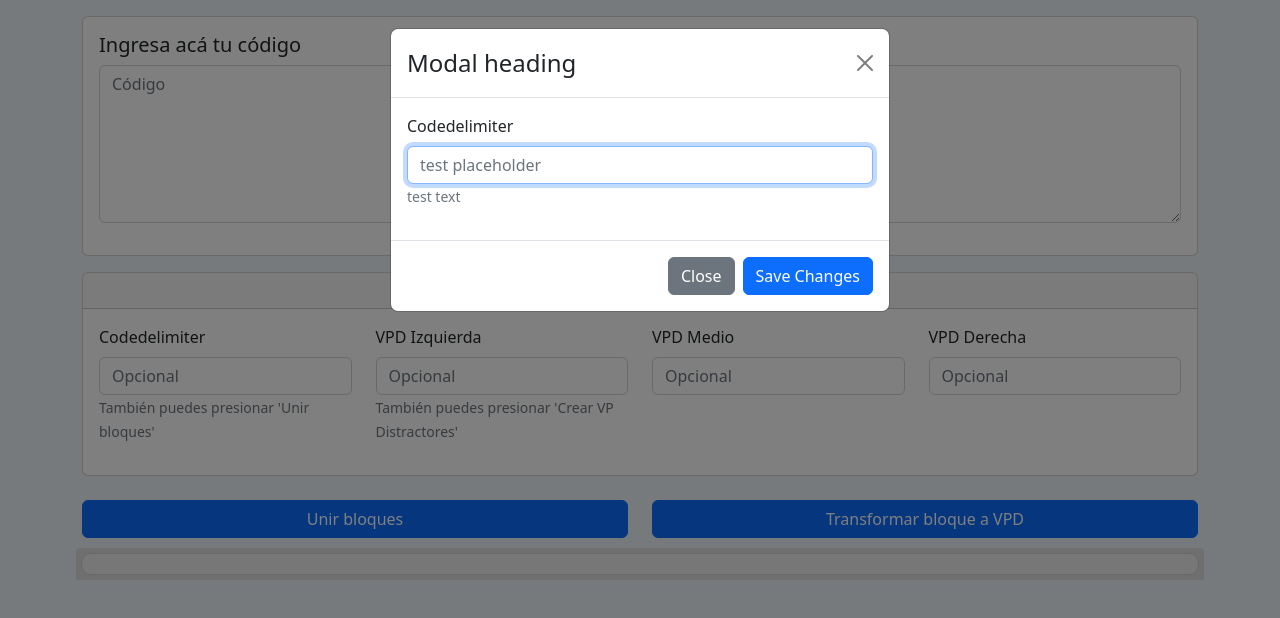
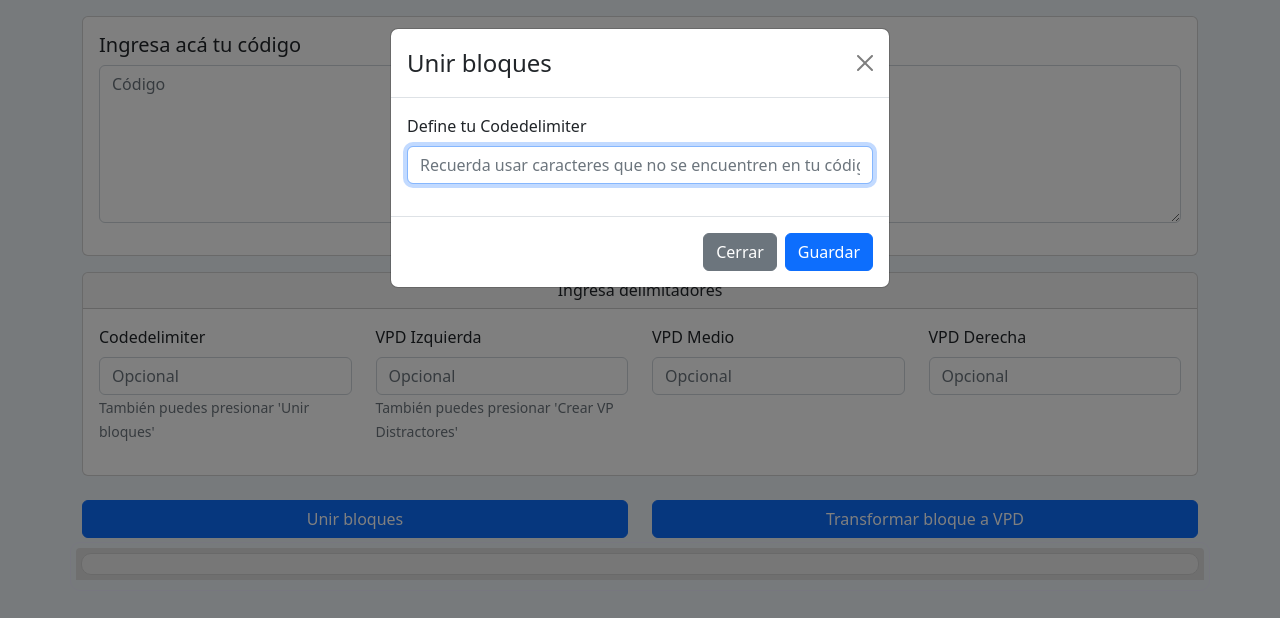
Before and after one commit to MatiasMarchant/parsonsification, a React (Create React App) app: page / in a window 1280 px wide. Both pictures are taken after a click on the button "Unir bloques". Shown: the top 618 px of the page. Built offline with nearby package versions, Linux system fonts and the light colour scheme.

Commit message:
fix: Mejores textos en componentes como modales, botones, etc

```diff
--- a/src/CrearVPDistractores.js
+++ b/src/CrearVPDistractores.js
@@ -26,7 +26,7 @@ function CrearVPDistractores(props) {
     function handleClickCrearVPDistractor(e, index) {
         const copycodeCopy = [...codeCopy];
         let tobeModified = copycodeCopy[index];
-        tobeModified = props.vpddelimiterL + tobeModified + props.vpddelimiterM + "Modify here " + index + props.vpddelimiterR;
+        tobeModified = props.vpddelimiterL + tobeModified + props.vpddelimiterM + "Modifica acá " + index + props.vpddelimiterR;
         copycodeCopy.splice(index, 1, tobeModified);
         setCodeCopy(copycodeCopy);
     }
--- a/src/ParsonsProblem.js
+++ b/src/ParsonsProblem.js
@@ -261,29 +261,29 @@ function ParsonsProblem(props) {
 
             <Modal show={showCodeDelimiterModal} onHide={handleCloseCodeDelimiterModal}>
                 <Modal.Header closeButton>
-                    <Modal.Title>Modal heading</Modal.Title>
+                    <Modal.Title>Unir bloques</Modal.Title>
                 </Modal.Header>
                 <Modal.Body>
-                    <SingleLineForm id="idtest" label="Codedelimiter" placeholder="test placeholder" text="test text" setValue={setPreCodeDelimiter} value={preCodeDelimiter} defaultValue={props.codedelimiter} autoFocus={true} />
+                    <SingleLineForm id="idtest" label="Define tu Codedelimiter" placeholder="Recuerda usar caracteres que no se encuentren en tu código" text={null} setValue={setPreCodeDelimiter} value={preCodeDelimiter} defaultValue={props.codedelimiter} autoFocus={true} />
                 </Modal.Body>
                 <Modal.Footer>
-                    <Button variant="secondary" onClick={handleCloseCodeDelimiterModal}>Close</Button>
-                    <Button variant="primary" onClick={handleSaveCodeDelimiterModal}>Save Changes</Button>
+                    <Button variant="secondary" onClick={handleCloseCodeDelimiterModal}>Cerrar</Button>
+                    <Button variant="primary" onClick={handleSaveCodeDelimiterModal}>Guardar</Button>
                 </Modal.Footer>
             </Modal>
 
             <Modal show={showVPDDelimiterModal} onHide={handleCloseVPDDelimiterModal}>
                 <Modal.Header closeButton>
-                    <Modal.Title>Modal heading</Modal.Title>
+                    <Modal.Title>Transformar bloque a VPD</Modal.Title>
                 </Modal.Header>
                 <Modal.Body>
-                    <SingleLineForm id="id_visuallypddl" label="VPD L" placeholder="vpdd delimiter L" text="vpdd text L" setValue={setPreVPDDelimiterL} value={preVPDDelimiterL} defaultValue={props.vpddelimiterL} autoFocus={true}/>
-                    <SingleLineForm id="id_visuallypddm" label="VPD M" placeholder="vpdd delimiter M" text="vpdd text M" setValue={setPreVPDDelimiterM} value={preVPDDelimiterM} defaultValue={props.vpddelimiterM}/>
-                    <SingleLineForm id="id_visuallypddr" label="VPD R" placeholder="vpdd delimiter R" text="vpdd text R" setValue={setPreVPDDelimiterR} value={preVPDDelimiterR} defaultValue={props.vpddelimiterR}/>
+                    <SingleLineForm id="id_visuallypddl" label="Define tu VPD Izquierda" placeholder="Recuerda usar caracteres que no se encuentren en tu código" text={null} setValue={setPreVPDDelimiterL} value={preVPDDelimiterL} defaultValue={props.vpddelimiterL} autoFocus={true}/>
+                    <SingleLineForm id="id_visuallypddm" label="Define tu VPD Medio" placeholder="Recuerda usar caracteres que no se encuentren en tu código" text={null} setValue={setPreVPDDelimiterM} value={preVPDDelimiterM} defaultValue={props.vpddelimiterM}/>
+                    <SingleLineForm id="id_visuallypddr" label="Define tu VPD Derecha" placeholder="Recuerda usar caracteres que no se encuentren en tu código" text={null} setValue={setPreVPDDelimiterR} value={preVPDDelimiterR} defaultValue={props.vpddelimiterR}/>
                 </Modal.Body>
                 <Modal.Footer>
-                    <Button variant="secondary" onClick={handleCloseVPDDelimiterModal}>Close</Button>
-                    <Button variant="primary" onClick={handleSaveVPDDelimiterModal}>Save Changes</Button>
+                    <Button variant="secondary" onClick={handleCloseVPDDelimiterModal}>Cerrar</Button>
+                    <Button variant="primary" onClick={handleSaveVPDDelimiterModal}>Guardar</Button>
                 </Modal.Footer>
             </Modal>
         </>
```
